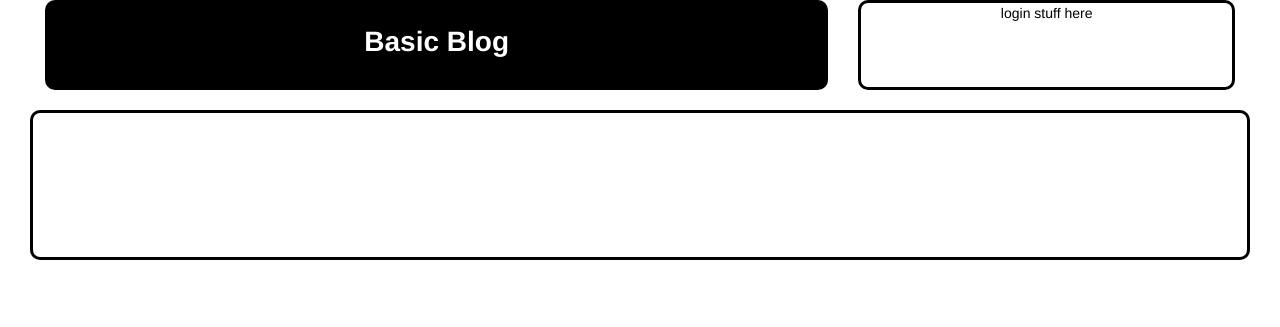
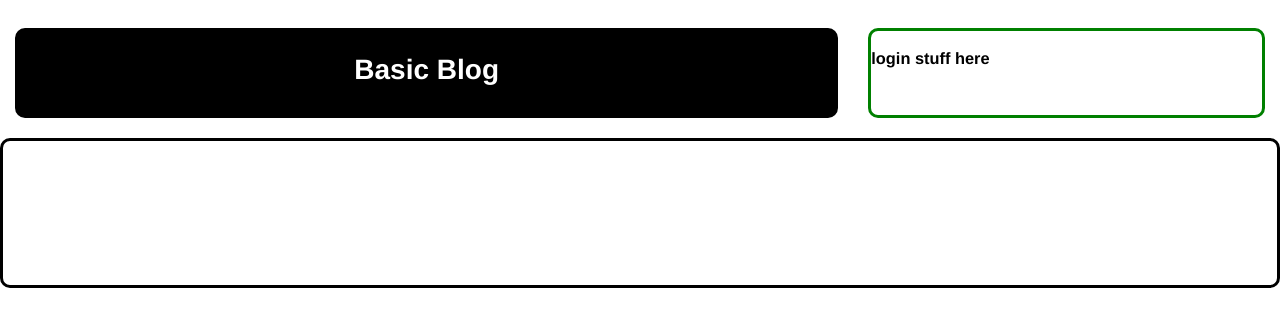
Before and after one commit to mhhoban/basic-blog, a Python web app: template templates/base.html in a window 1280 px wide. Shown: the top 327 px of the page. Run offline with Jinja, Linux system fonts and the light colour scheme; the template is opened without the code that fills it, so the values that code supplies are empty.

Commit message:
fixed doing bootstrap rows completely wrong, added styling to user login status box

```diff
--- a/css/basicblogstyle.css
+++ b/css/basicblogstyle.css
@@ -1,26 +1,16 @@
 body {
     background: white;
 }
+
 * {
     margin-left: 5% margin-right: 5%;
 }
 
 
-.top {
-    color: white;
-    background: white;
-    text-align: center;
-    border-radius: 10px;
-
-    height: 7vw;
-    min-height: 75px;
-    max-height: 200px;
-    padding: 0;
-
-}
 
 .top-logo {
 
+    margin-top: 2em;
     border-style: solid;
     border-color: black;
     border-radius:10px;
@@ -29,21 +19,21 @@ body {
     height: 7vw;
     min-height: 75px;
     max-height: 200px;
+    text-align: center;
 
-    margin-right: 0;
 }
 
 .user-controls {
+
+    margin-top: 2em;
     border-style: solid;
-    border-color: black;
+    border-color: green;
     border-radius:10px;
     color: black;
     background: white;
     height: 7vw;
     min-height: 75px;
     max-height: 200px;
-
-    margin-left: 0;
 
 }
 
--- a/templates/base.html
+++ b/templates/base.html
@@ -9,24 +9,16 @@
         <link type="text/css" rel="stylesheet" href="css/bootstrap.css">
         <link type="text/css" rel="stylesheet" href="css/basicblogstyle.css">
 
-
-
-
     </head>
 
     <body>
 
         <div class="container-fluid">
 
-            <row>
+            <div class="row">
 
+                <div class="col-md-8">
 
-
-                    <div class="col-md-12">
-
-                        <div class="top">
-                            <row>
-                                <div class="col-md-8">
                     <div class="top-logo">
 
                         <h1> Basic Blog </h1>
@@ -36,32 +28,27 @@
                 </div>
 
                 <div class="col-md-4">
+
                     <div class="user-controls">
 
-                                        login stuff here
+                        <h3>login stuff here</h3>
 
                     </div>
 
 
                 </div>
 
-
-                            </row>
-
             </div>
 
-                    </div>
+            <!-- Main Content Pane Starts Here -->
 
 
-
-            </row>
+            <div class="row">
 
 
-            <row>
+                <div class="row">
 
-            <div class="bottom">
-
-                <div class="col-md-12 bot">
+                    <div class="col-md-12">
 
                         <div class="content-pane">
 
@@ -73,16 +60,9 @@
 
                 </div>
 
-            </row>
-
-        {% block contentz %}
-
-        {% endblock %}
-
+            </div>
 
         </div>
-
-
 
     </body>
 
```
Lines whose indentation alone changed are shown as unchanged.
